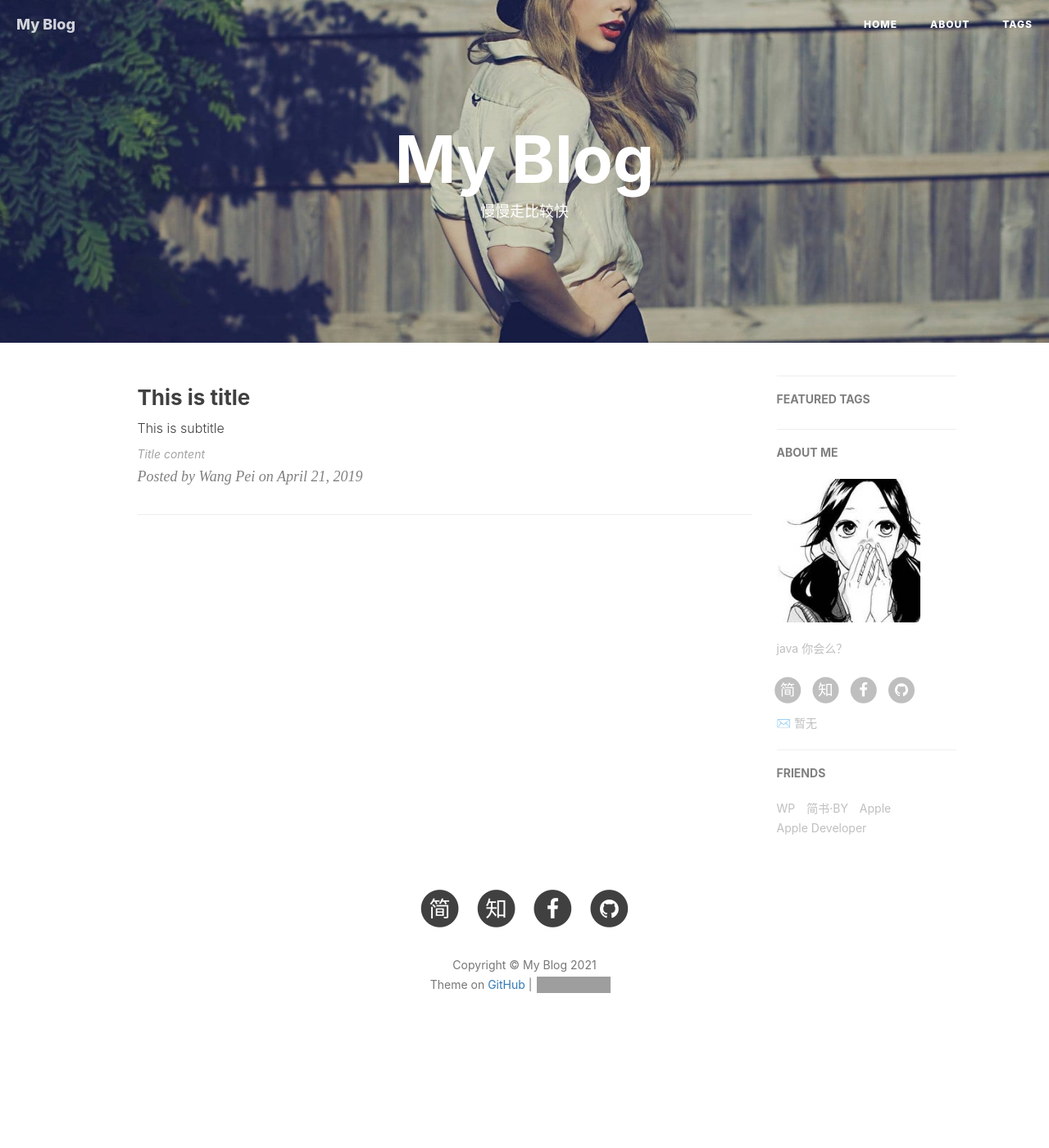
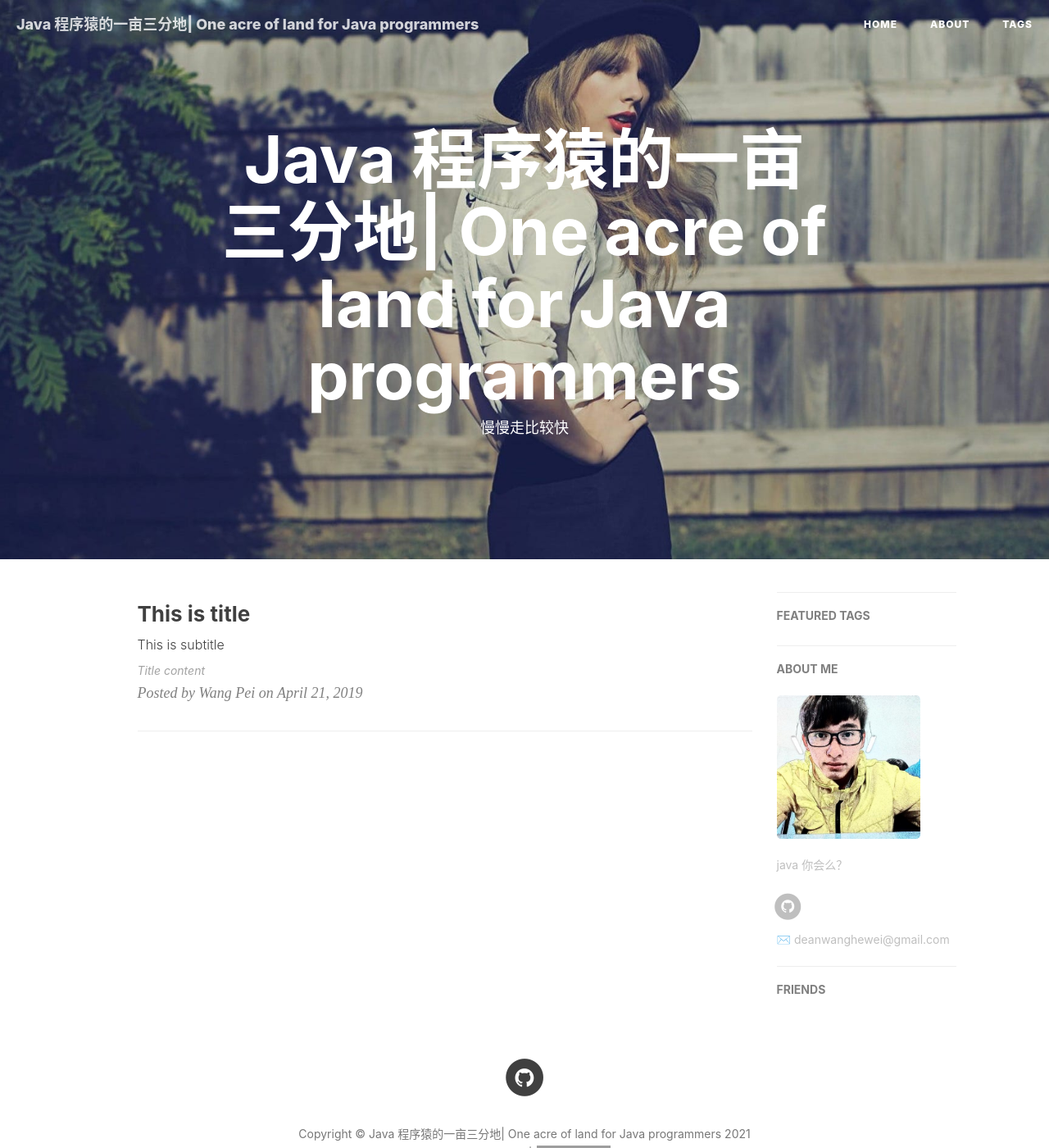
Before and after one commit to DeanWanghewei/deanwanghewei.github.io, a Jekyll site: the page built from index.html, in a window 1280 px wide and 1400 px high. Shown: the whole window at 82% size. Built offline with Jekyll 4.4.1, drawn with Linux system fonts in a browser that asks for light colours; nearby versions of some CDN libraries; the list of posts is cut into pages by our own code; comment, search, counter and statistics services are not loaded; grey boxes are pictures that could not be loaded.

Commit message:
init user pageInfo

```diff
--- a/_config.yml
+++ b/_config.yml
@@ -1,8 +1,8 @@
 # Site settings
-title: My Blog
+title: Java 程序猿的一亩三分地| One acre of land for Java programmers
 SEOTitle: 我的博客 | My Blog
 header-img: img/post-bg-desk.jpg
-email: 暂无
+email: deanwanghewei@gmail.com
 description: "你吃饭了么"
 keyword: "我的博客"
 url: "http://deanwanghewei.github.io"          # your host, for absolute URL
@@ -12,17 +12,17 @@ github_repo: "https://github.com/DeanWanghewei/deanwanghewei.github.io.git" # yo
 # Sidebar settings
 sidebar: true                           # whether or not using Sidebar.
 sidebar-about-description: "java 你会么？"
-sidebar-avatar: /img/avatar_binggan.jpg      # use absolute URL, seeing it's used in both `/` and `/about/`
+sidebar-avatar: /img/github_user_head.jpeg      # use absolute URL, seeing it's used in both `/` and `/about/`
 
 
 
 # SNS settings
 RSS: false
 # weibo_username:     暂无
-zhihu_username:     暂无
-github_username:    暂无
-facebook_username:  暂无
-jianshu_username:   暂无
+#zhihu_username:     暂无
+github_username:    DeanWanghewei
+#facebook_username:  暂无
+#jianshu_username:   暂无
 #twitter_username:   暂无
 
 
@@ -62,8 +62,8 @@ gitalk:
   enable: true    #是否开启Gitalk评论
   clientID:                             #生成的clientID
   clientSecret:     #生成的clientSecret
-  repo: name.github.io    #仓库名称
-  owner:     #github用户名
+  repo: deanwanghewei.github.io    #仓库名称
+  owner: DeanWanghewei    #github用户名
   admin:
   distractionFreeMode: true #是否启用类似FB的阴影遮罩
 
@@ -95,17 +95,17 @@ service-worker: true
 
 # Friends
 friends: [
-    {
-        title: "WP",
-        href: "https://wangpei.ink"
-    },{
-        title: "简书·BY",
-        href: "http://www.jianshu.com/u/e71990ada2fd"
-    },{
-        title: "Apple",
-        href: "https://apple.com"
-    },{
-        title: "Apple Developer",
-        href: "https://developer.apple.com/"
-    }
+#{
+#  title: "WP",
+#  href: "https://wangpei.ink"
+#},{
+#  title: "简书·BY",
+#  href: "http://www.jianshu.com/u/e71990ada2fd"
+#},{
+#  title: "Apple",
+#  href: "https://apple.com"
+#},{
+#  title: "Apple Developer",
+#  href: "https://developer.apple.com/"
+#}
 ]
```
Also changed, not shown: img/github_user_head.jpeg (added).
